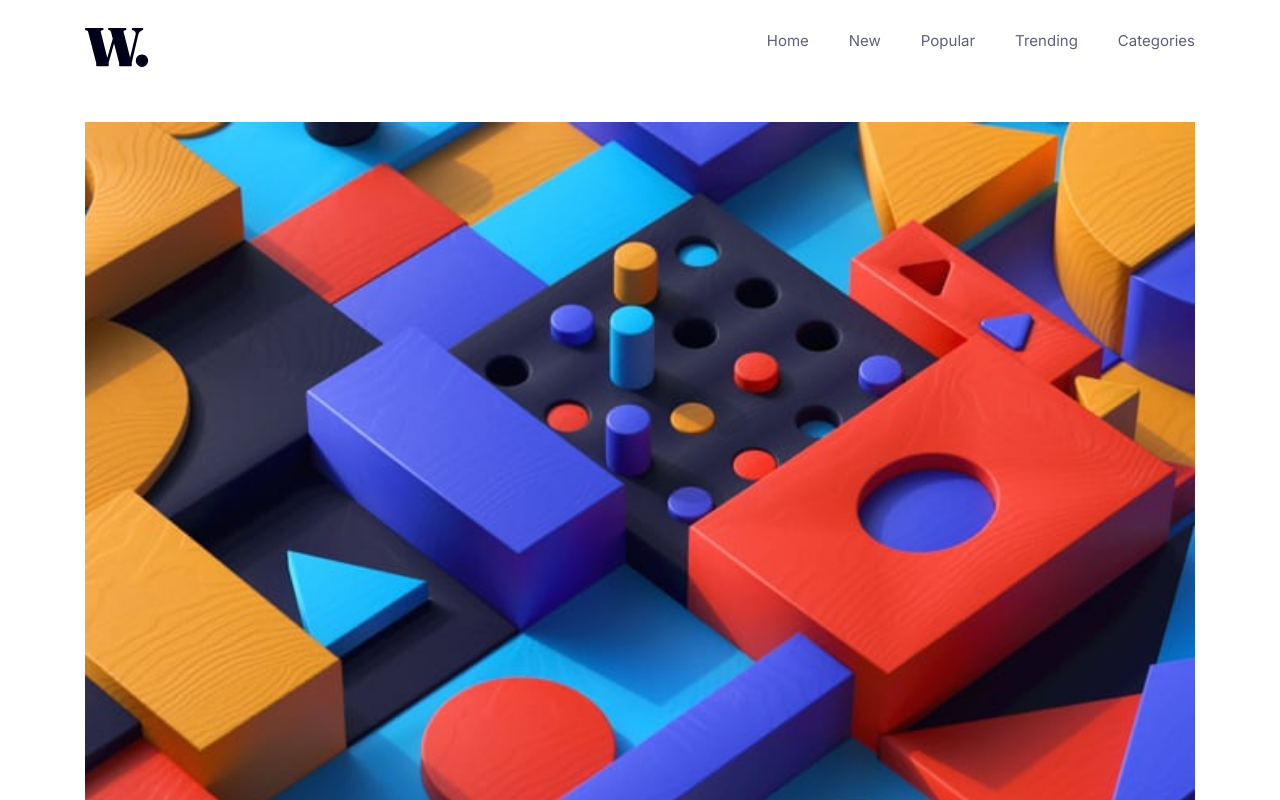
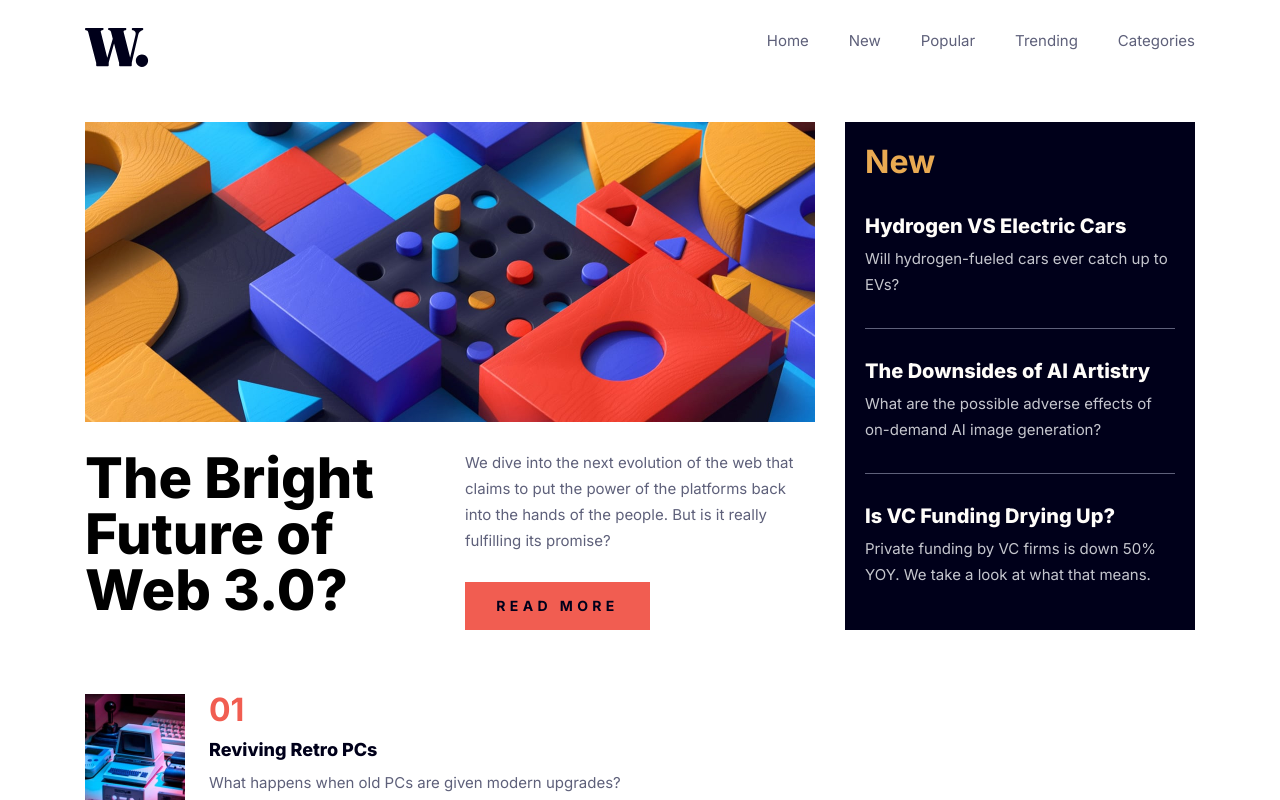
Before and after one commit to jasonluo07/fem-news-homepage, a Next.js app: page / in a window 1280 px wide. Shown: the top 800 px of the page. Built offline with nearby package versions, Linux system fonts and the light colour scheme.

Commit message:
style: desktop hero section

```diff
--- a/app/components/hero.tsx
+++ b/app/components/hero.tsx
@@ -4,7 +4,7 @@ export default function Hero() {
   return (
     <section className="hero">
       <Image
-        className="hero__image"
+        className="hero__image-mobile"
         src="/image-web-3-mobile.jpg"
         alt="The Bright Future of Web 3.0?"
         width={343}
@@ -14,15 +14,30 @@ export default function Hero() {
           height: 'auto',
         }}
       />
-      <h1 className="hero__title">The Bright Future of Web 3.0?</h1>
-      <p className="hero__description">
-        We dive into the next evolution of the web that claims to put the power
-        of the platforms back into the hands of the people. But is it really
-        fulfilling its promise?
-      </p>
-      <a className="hero__button" href="#">
-        READ MORE
-      </a>
+      <Image
+        className="hero__image-desktop"
+        src="/image-web-3-desktop.jpg"
+        alt="The Bright Future of Web 3.0?"
+        width={730}
+        height={300}
+        style={{
+          width: '100%',
+          height: 'auto',
+        }}
+      />
+      <div className="hero__content">
+        <h1 className="hero__title">The Bright Future of Web 3.0?</h1>
+        <div className="hero__description">
+          <p className="hero__text">
+            We dive into the next evolution of the web that claims to put the
+            power of the platforms back into the hands of the people. But is it
+            really fulfilling its promise?
+          </p>
+          <a className="hero__button" href="#">
+            READ MORE
+          </a>
+        </div>
+      </div>
     </section>
   );
 }
--- a/app/globals.css
+++ b/app/globals.css
@@ -25,29 +25,41 @@
 
 /* Hero */
 .hero {
-  @apply mb-16;
+  @apply mb-16 md:max-w-[730px];
 }
 
-.hero__image {
-  @apply mb-6;
+.hero__image-mobile {
+  @apply mb-6 md:hidden;
+}
+.hero__image-desktop {
+  @apply hidden md:mb-7 md:block;
+}
+
+.hero__content {
+  @apply flex gap-x-[30px];
+}
+
+.hero__title,
+.hero__description {
+  @apply flex-1;
 }
 
 .hero__title {
-  @apply mb-4 text-[40px] font-extrabold leading-none;
+  @apply mb-4 text-[40px] font-extrabold leading-none md:mb-0 md:text-[56px];
 }
 
-.hero__description {
-  @apply mb-6 text-[15px] leading-[26px] text-[#5E607A];
+.hero__text {
+  @apply mb-6 text-[15px] leading-[26px] text-[#5E607A] md:mb-7;
 }
 
 .hero__button {
-  @apply flex h-[48px] w-[185px] items-center justify-center bg-[#F15D51] text-[14px] font-bold leading-6 tracking-[4.38px];
+  @apply flex h-[48px] w-[185px] items-center justify-center bg-[#F15D51] text-[14px] font-bold leading-6 tracking-[4.38px] text-dark-space-blue;
 }
 
 /* LatestNews */
 
 .latest-news {
-  @apply mb-16 bg-[#00001A] px-5 py-6;
+  @apply mb-16 bg-[#00001A] px-5 py-6 md:max-w-[350px];
 }
 
 .latest-news__item:not(:last-child) {
--- a/app/page.tsx
+++ b/app/page.tsx
@@ -8,8 +8,10 @@ export default function Home() {
     <div className="mx-4 mb-20 mt-7 max-w-[1110px] md:mx-auto">
       <Header />
       <main className="main">
-        <Hero />
-        <LatestNews />
+        <div className="flex gap-x-[30px]">
+          <Hero />
+          <LatestNews />
+        </div>
         <FeaturedArticles />
       </main>
     </div>
```
